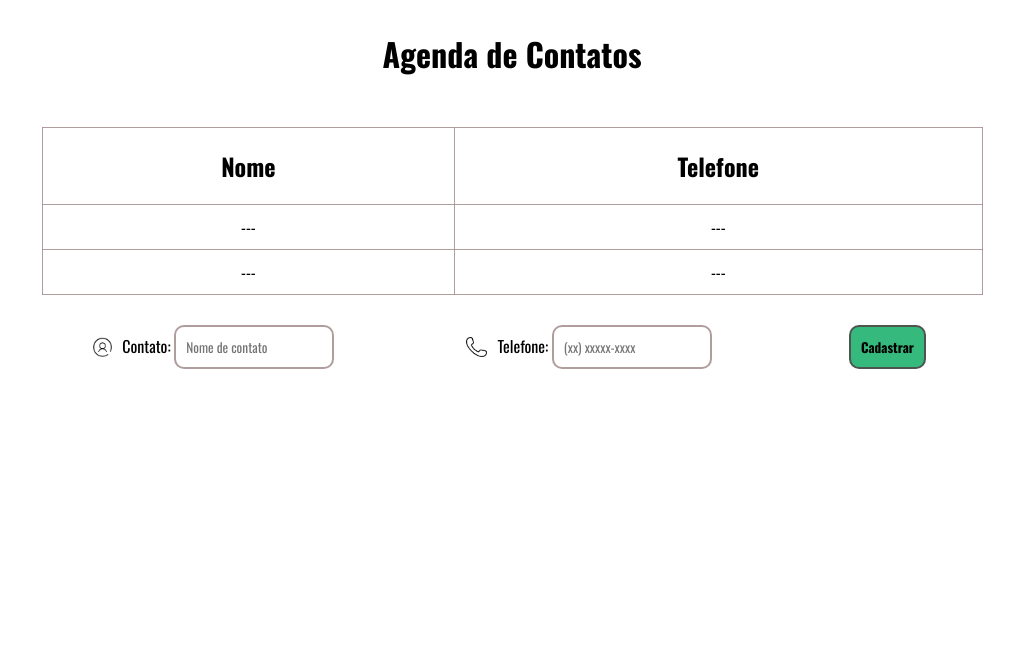
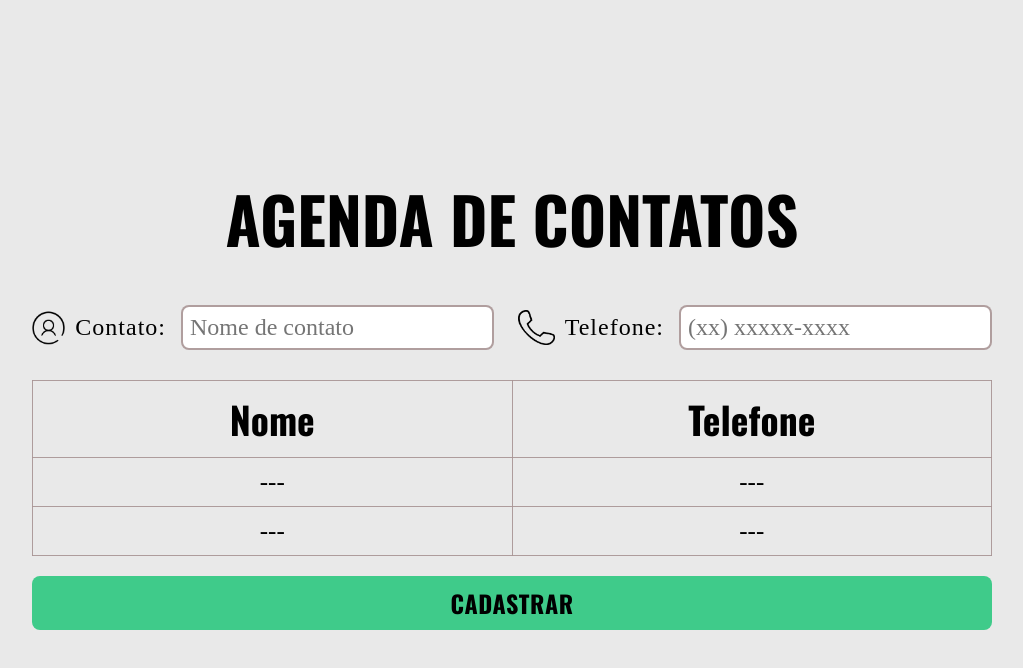
Before and after one commit to Marcelosoaresdev/Agenda-de-contatos, a plain HTML site: page index.html in a window 1280 px wide. Shown: the whole page, without its empty margins (128-1151 px from the left). Drawn offline with nearby package versions, Linux system fonts and the light colour scheme; a web font is replaced by a local one.

Commit message:
Feita a estilização e melhoria do projeto

```diff
--- a/index.html
+++ b/index.html
@@ -15,33 +15,8 @@
   <body>
     <div class="container">
       <header id="header">
-        <h1>Agenda de Contatos</h1>
+        <h1>AGENDA DE CONTATOS</h1>
       </header>
-      <table border="1">
-        <thead>
-          <!-- Cria colunas -->
-          <tr>
-            <!-- Cria o Cabeçalho da coluna -->
-            <th>
-              <h2>Nome</h2>
-            </th>
-            <th>
-              <h2>Telefone</h2>
-            </th>
-          </tr>
-        </thead>
-        <tbody class="tbody">
-          <tr>
-            <!-- Cria linhas -->
-            <td>---</td>
-            <td>---</td>
-          </tr>
-          <tr>
-            <td>---</td>
-            <td>---</td>
-          </tr>
-        </tbody>
-      </table>
       <form id="form">
         <div id="profile">
           <img src="/profile.png" alt="" />
@@ -69,10 +44,35 @@
             />
           </label>
         </div>
-        <div id="btn">
-          <button type="submit">Cadastrar</button>
-        </div>
       </form>
+      <table border="1">
+        <thead>
+          <!-- Cria colunas -->
+          <tr>
+            <!-- Cria o Cabeçalho da coluna -->
+            <th>
+              <h2>Nome</h2>
+            </th>
+            <th>
+              <h2>Telefone</h2>
+            </th>
+          </tr>
+        </thead>
+        <tbody class="tbody">
+          <tr>
+            <!-- Cria linhas -->
+            <td>---</td>
+            <td>---</td>
+          </tr>
+          <tr>
+            <td>---</td>
+            <td>---</td>
+          </tr>
+        </tbody>
+      </table>
+      <div id="btn">
+        <button type="submit" form="form">CADASTRAR</button>
+      </div>
     </div>
   </body>
   <script src="main.js"></script>
--- a/main.js
+++ b/main.js
@@ -11,10 +11,10 @@ form.addEventListener("submit", function (e) {
   const addNum = document.getElementById("num");
 
   if (contatos.includes(addContact.value) && telefones.includes(addNum.value)) {
-    /* Se contatos já incluir o que foi inserido em addContatos.value... */
-    alert("Você já adicinou esse contato!");
+    // Se contatos já incluir o que foi inserido em addContact.value...
+    alert("Você já adicionou esse contato!");
   } else if (telefones.includes(addNum.value)) {
-    /* Se telefones já incluir o que foi inserido pelo usuario em addNum.value... */
+    // Se telefones já incluir o que foi inserido pelo usuário em addNum.value...
     alert("Você tem um contato existente com esse número!");
     addContact.value = "";
     addNum.value = "";
--- a/style.css
+++ b/style.css
@@ -1,14 +1,22 @@
 /* Reseta o navegador, tirando todas as bordas e margens */
 * {
-  margin: 10px;
+  margin: 0;
   padding: 0;
   box-sizing: border-box;
   font-family: "Oswald", sans-serif;
 }
 
 body {
-  background-color: #fff;
+  background-color: #dfdedea9;
   height: 100vh; /* Para garantir que o body ocupe toda a altura da tela */
+  display: flex;
+  justify-content: center;
+  align-items: center;
+  flex-direction: column;
+}
+
+h1 {
+  font-size: 64px;
 }
 
 header {
@@ -27,30 +35,51 @@ header {
 
 table {
   border-collapse: collapse; /* Para remover espaços entre as bordas das células */
-  width: 98%;
+  width: 100%;
+  margin-bottom: 20px;
 }
 
 th,
 td {
   padding: 10px; /* Adiciona preenchimento nas células da tabela */
-  text-align: center; /* Alinha o texto à esquerda */
+  text-align: center; /* Alinha o texto ao centro */
   border: solid #a89393e5 1px;
+  font-size: 25px;
+  font-family: "Times New Roman", Times, serif;
+  width: 50%; /* Define uma largura fixa para th e td */
 }
 
 form {
   display: flex; /* Foi usado o Display flex para deixar os inputs do mesmo tamanho */
   width: 100%;
   max-width: 960px;
-  margin: 0;
-  justify-content: space-around;
+  margin: 0 auto 20px;
+  justify-content: space-between;
+}
+
+#profile,
+#phone {
+  display: flex;
+  align-items: center;
+  margin-bottom: 10px;
+}
+
+label {
+  display: flex;
+  align-items: center;
+  font-size: 1.5rem;
+  font-family: "Times New Roman", Times, serif;
+  letter-spacing: 1px;
 }
 
 input {
-  padding: 10px;
-  max-width: 960px;
-  margin: 0 auto;
-  border-radius: 10px;
+  font-family: "Times New Roman", Times, serif;
+  padding: 7px;
+  margin-left: 15px;
+  border-radius: 0.5rem;
   border: solid #a89393e5 2px;
+  font-size: 1.5rem;
+  flex-grow: 1;
 }
 
 input:focus {
@@ -60,37 +89,28 @@ input:focus {
 
 button {
   width: 100%;
-  padding: 10px;
-  margin: 5px;
+  padding: 9px 30px;
+  letter-spacing: 0.5px;
   font-weight: bold;
   color: #000000;
-  background-color: rgb(53, 185, 124);
-  border: solid #524a4ae5 2px;
-  border-radius: 10px;
+  background-color: rgba(10, 194, 108, 0.76);
+  border: none;
+  border-radius: 0.5rem;
   cursor: pointer;
+  font-size: 1.5rem;
 }
 
 button:hover {
-  background-color: rgb(2, 207, 95);
+  background-color: rgba(7, 143, 79, 0.76);
 }
 
 #btn {
   display: flex;
-  align-items: center;
+  justify-content: center;
+  margin-top: 20px;
 }
 
-#profile {
-  display: flex;
-  align-items: center;
+img {
+  height: 35px;
+  margin-right: 10px;
 }
-
-#phone {
-  display: flex;
-  align-items: center;
-}
-
-
-img {
-  height: 20px;
-  margin: 0;
-}
```
